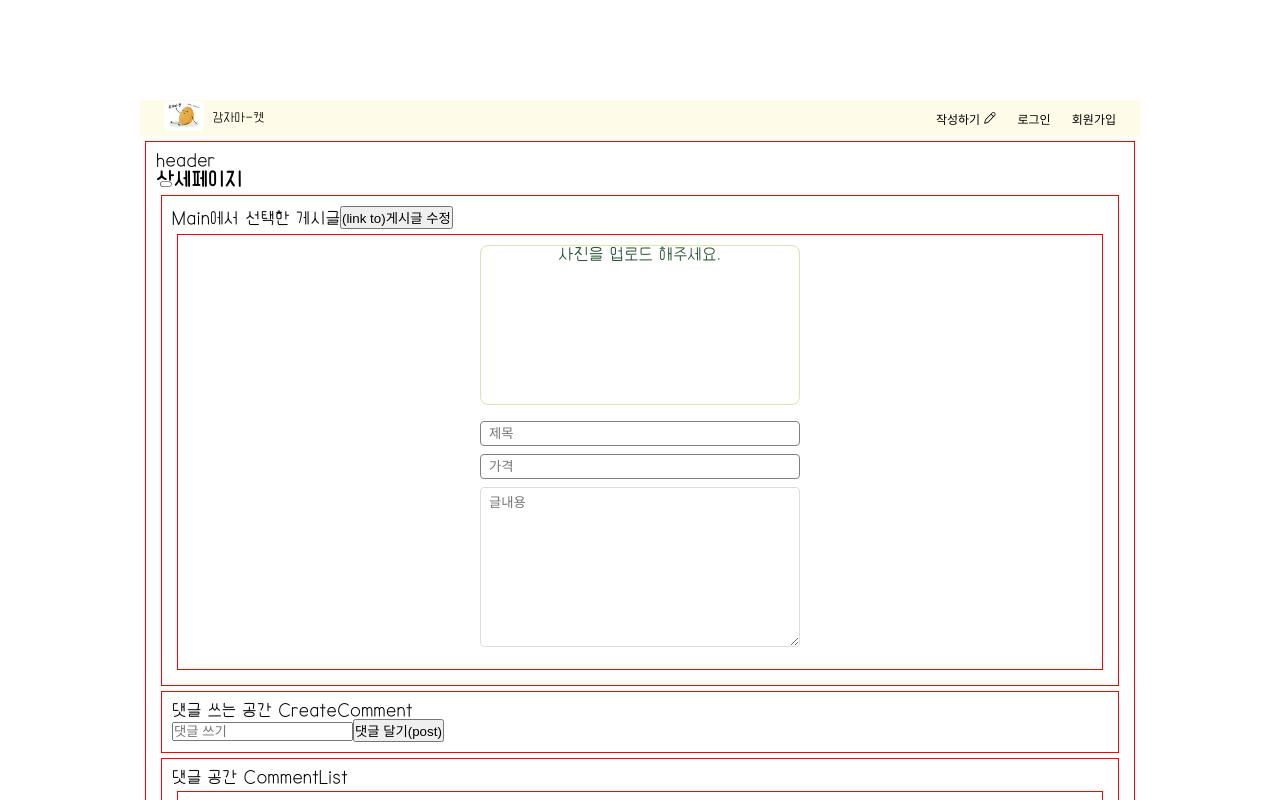
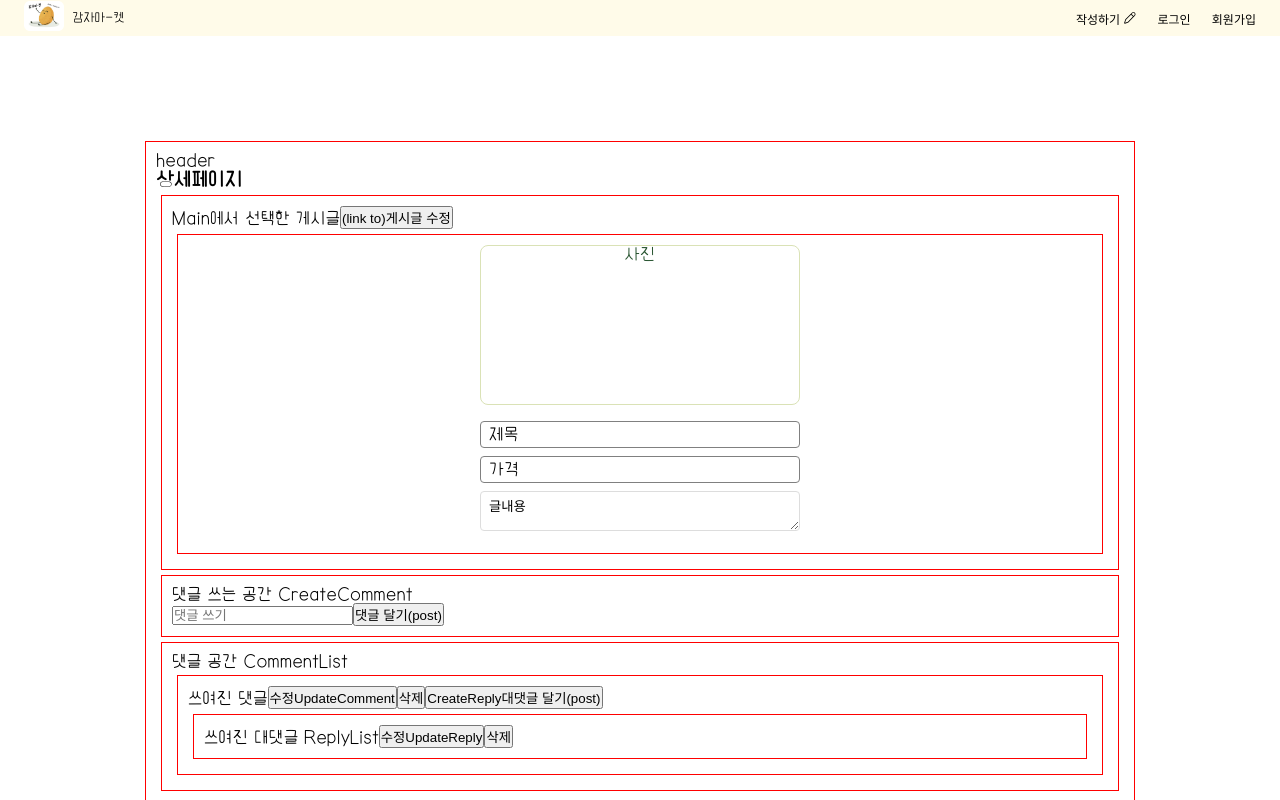
Before and after one commit to potato-market-front/potato-market-front, a React (Create React App) app: page /detail/1 in a window 1280 px wide. Shown: the top 800 px of the page. Built offline with nearby package versions, Linux system fonts and the light colour scheme.

Commit message:
detail page 작업중

```diff
--- /dev/null
+++ b/src/components/features/create/DetailProductForm.jsx
@@ -0,0 +1,45 @@
+import React from 'react';
+import styled from 'styled-components';
+import { useNavigate } from 'react-router-dom';
+import { COLORS, GRAY_COLORS } from '../../../styles/colors';
+import { useState } from 'react';
+
+export default function DetailProductForm() {
+  return (
+    <StDetilProductContainer>
+      <StImgContainer>사진</StImgContainer>
+      <StSpan>제목</StSpan>
+      <StSpan>가격</StSpan>
+      <StTextarea>글내용</StTextarea>
+    </StDetilProductContainer>
+  );
+}
+
+const StDetilProductContainer = styled.section`
+  width: 320px;
+  margin: 0 auto;
+`;
+const StImgContainer = styled.div`
+  width: 100%;
+  height: 160px;
+  text-align: center;
+  border: 1px ${COLORS.POSITIVE} solid;
+  color: ${COLORS.POINT};
+  border-radius: 8px;
+  margin-bottom: 16px;
+`;
+const StSpan = styled.span`
+  display: block;
+  width: 100%;
+  padding: 4px 8px;
+  margin-bottom: 8px;
+  border-radius: 4px;
+  border: gray solid 0.5px;
+`;
+const StTextarea = styled.textarea`
+  width: 100%;
+  padding: 4px 8px;
+  margin-bottom: 8px;
+  border-radius: 4px;
+  border: ${GRAY_COLORS.GRAYD} solid 0.5px;
+`;
--- a/src/components/features/create/ProductForm.jsx
+++ b/src/components/features/create/ProductForm.jsx
@@ -10,7 +10,7 @@ const INIT_DATA = {
   content: '',
 };
 
-// type은 create | update | detail
+// type은 create | update
 export default function ProductForm({ type = 'create', productData }) {
   const [formData, setFormData] = useState(
     productData ? productData : INIT_DATA
--- a/src/components/features/detail/productDetail.jsx
+++ b/src/components/features/detail/productDetail.jsx
@@ -1,6 +1,6 @@
 import React from 'react';
 import styled from 'styled-components';
-import ProductForm from '../create/ProductForm';
+import DetailProductForm from '../create/DetailProductForm';
 
 const Div = styled.div`
   padding: 10px;
@@ -13,13 +13,7 @@ const InheritedDiv = styled(Div)`
 function ProductDetail() {
   return (
     <Div>
-      <ProductForm type='detail' />
-      {/* 게시글 조회 ProductDetail
-      <InheritedDiv>사진이 보여지는 곳</InheritedDiv>
-      <div>제목: 값</div>
-      <div>작성자: 값</div>
-      <div>가격: 값</div>
-      <div>글 내용: 값</div> */}
+      <DetailProductForm />
     </Div>
   );
 }
--- a/src/pages/Detail.jsx
+++ b/src/pages/Detail.jsx
@@ -14,10 +14,12 @@ const Div = styled.div`
 function Detail() {
   const { productId } = useParams();
   return (
-    <Layout>
+    <>
       <Header />
-      <UpdateProduct />
-    </Layout>
+      <Layout>
+        <UpdateProduct />
+      </Layout>
+    </>
   );
 }
 export default Detail;
```
Also changed, not shown: src/components/features/create/createProduct.jsx (deleted, +0 -65 lines), src/components/features/main/productList.jsx (line endings or trailing spaces).
